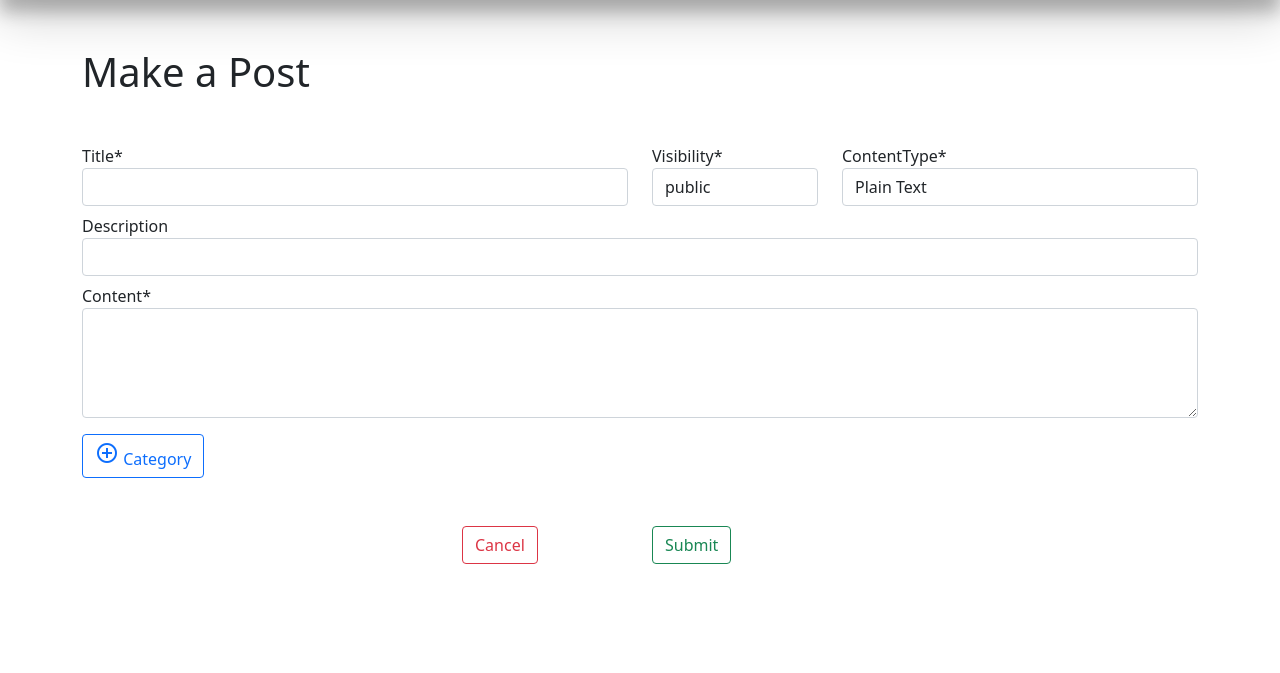
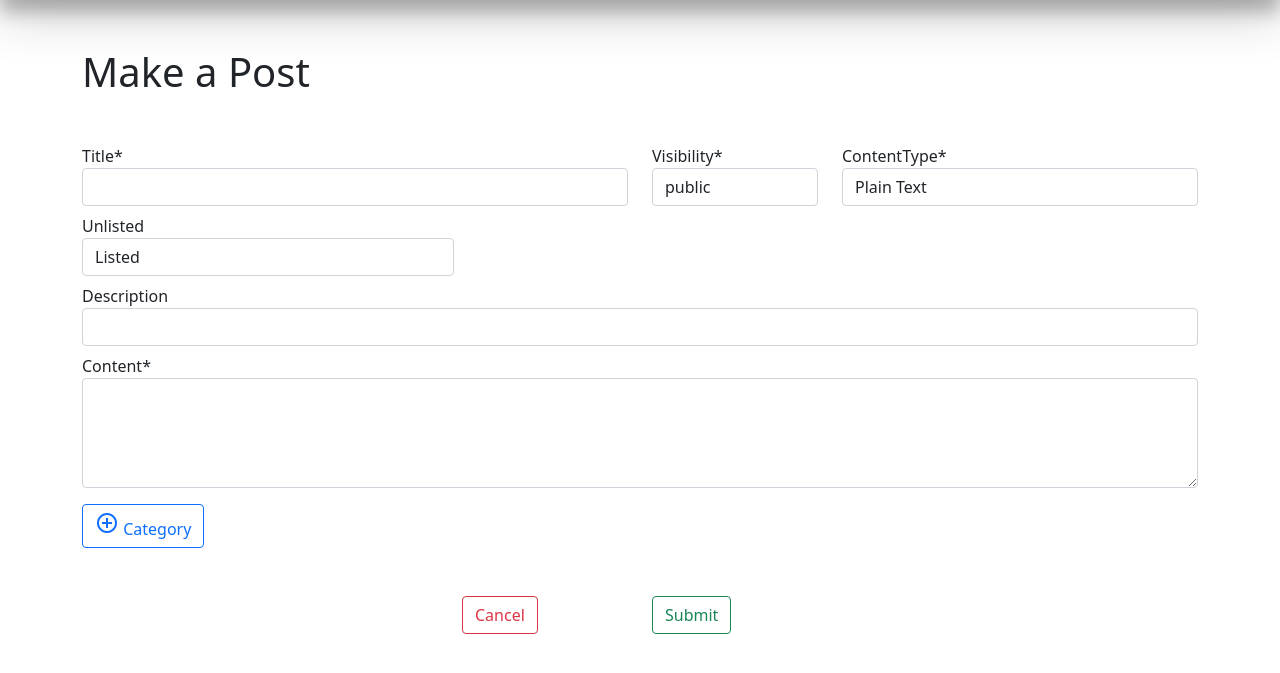
Before and after one commit to CMPUT404W21H02-Project/Citrus-Network, a Django app: page /post/ in a window 1280 px wide. Shown: the part 65-738 px from the top of the page. Run offline with Django 3.2, Linux system fonts and the light colour scheme; a user stored in the database is signed in; tables that the repository leaves empty hold one stand-in row (values such as "Sample post"); some libraries are stand-ins or nearby versions.

Commit message:
add unlisted to edit/new post form

```diff
--- a/citrus_home/forms.py
+++ b/citrus_home/forms.py
@@ -2,10 +2,15 @@ from django.forms import ModelForm
 from django import forms
 from .models import Post
 
+TRUE_FALSE_CHOICES = (
+    (True, 'Unlisted'),
+    (False, 'Listed')
+)
+
 class PostForm(ModelForm):
     class Meta:
         model = Post
-        fields = ('title', 'description', 'content', 'contentType', 'categories', 'visibility', 'shared_with')
+        fields = ('title', 'description', 'content', 'contentType', 'categories', 'visibility', 'unlisted', 'shared_with')
         widgets = {
             'title': forms.TextInput(attrs={'class': 'form-control'}),
             'description': forms.TextInput(attrs={'class': 'form-control'}),
@@ -13,5 +18,6 @@ class PostForm(ModelForm):
             'contentType': forms.Select(attrs={'class': 'form-control'}),
             'categories': forms.TextInput(attrs={'class': 'form-control'}),
             'visibility': forms.Select(attrs={'class': 'form-control'}),
+            'unlisted': forms.Select(choices=TRUE_FALSE_CHOICES),
             'shared_with': forms.TextInput(attrs={'class': 'form-control'}),
         }
--- a/citrus_home/templates/citrus_home/makepost.html
+++ b/citrus_home/templates/citrus_home/makepost.html
@@ -32,6 +32,9 @@
                     <div class="col-md-4 col-sm-6 col-4">
                         {{form.contentType|as_crispy_field}}
                     </div>
+                </div>
+                <div class="col-md-4 col-sm-6 col-4 mt-2 mb-2">
+                    {{form.unlisted|as_crispy_field}}
                 </div>
                 <div class="row justify-content-center mb-2">
                     {{form.description|as_crispy_field}}
--- a/citrus_home/templates/citrus_home/viewpost.html
+++ b/citrus_home/templates/citrus_home/viewpost.html
@@ -48,6 +48,11 @@
                                         <div class="row justify-content-center mt-3">
                                             <div class="col-md-12 col-sm-12 col-10">
                                                 {{form.contentType|as_crispy_field}}
+                                            </div>
+                                        </div>
+                                        <div class="row justify-content-center mt-3">
+                                            <div class="col-md-12 col-sm-12 col-10">
+                                                {{form.unlisted|as_crispy_field}}
                                             </div>
                                         </div>
                                         <div class="row justify-content-center mt-3">
--- a/citrus_home/views.py
+++ b/citrus_home/views.py
@@ -1579,6 +1579,7 @@ def make_post_redirect(request):
             categories = str(request.POST['categories'])
             visibility = str(request.POST['visibility'])
             shared_with = str(request.POST['shared_with'])
+            unlisted = str(request.POST['unlisted'])
             post = Post.objects.create(id=post_id,
                                     title=title,
                                     description=description,
@@ -1589,6 +1590,7 @@ def make_post_redirect(request):
                                     origin=str(request.headers['Origin']),
                                     source=str(request.headers['Origin']),
                                     visibility=visibility,
+                                    unlisted=unlisted,
                                     shared_with=shared_with)
             return redirect(home_redirect)
         else:
@@ -1625,7 +1627,7 @@ def get_author_post(request, author_id, post_id):
                     "comments": comments_arr,
                     "published": post.published,
                     "visibility": post.visibility,
-                    "unlisted": "false"
+                    "unlisted": post.unlisted,
                 }
             return JsonResponse(return_data, status=200)
         except ObjectDoesNotExist:
@@ -1942,6 +1944,7 @@ def post_redirect(request, author_id, post_id):
                 post.contentType = str(request.POST['contentType'])
                 post.categories = str(request.POST['categories'])
                 post.visibility = str(request.POST['visibility'])
+                post.unlisted = str(request.POST['unlisted'])
                 post.shared_with = str(request.POST['shared_with'])
                 post.save()
 
@@ -2166,7 +2169,7 @@ def manage_post(request, id, **kwargs):
                 "comments": comments_arr,
                 "published": posts.published,
                 "visibility": posts.visibility,
-                "unlisted": "false"
+                "unlisted": posts.unlisted,
             }
             return JsonResponse(return_data, status=200)
         # return all posts of the author ordered by most recent posts
@@ -2198,7 +2201,7 @@ def manage_post(request, id, **kwargs):
                     "comments": comments_arr,
                     "published": post.published,
                     "visibility": post.visibility,
-                    "unlisted": "false"
+                    "unlisted": post.unlisted,
                 }
                 json_posts.append(return_data)
 
@@ -2442,7 +2445,7 @@ def handleStream(request):
                         "comments": comments_arr,
                         "published": post.published,
                         "visibility": post.visibility,
-                        "unlisted": "false"
+                        "unlisted": post.unlisted,
                     }
                     json_posts.append(return_data)
 
```
